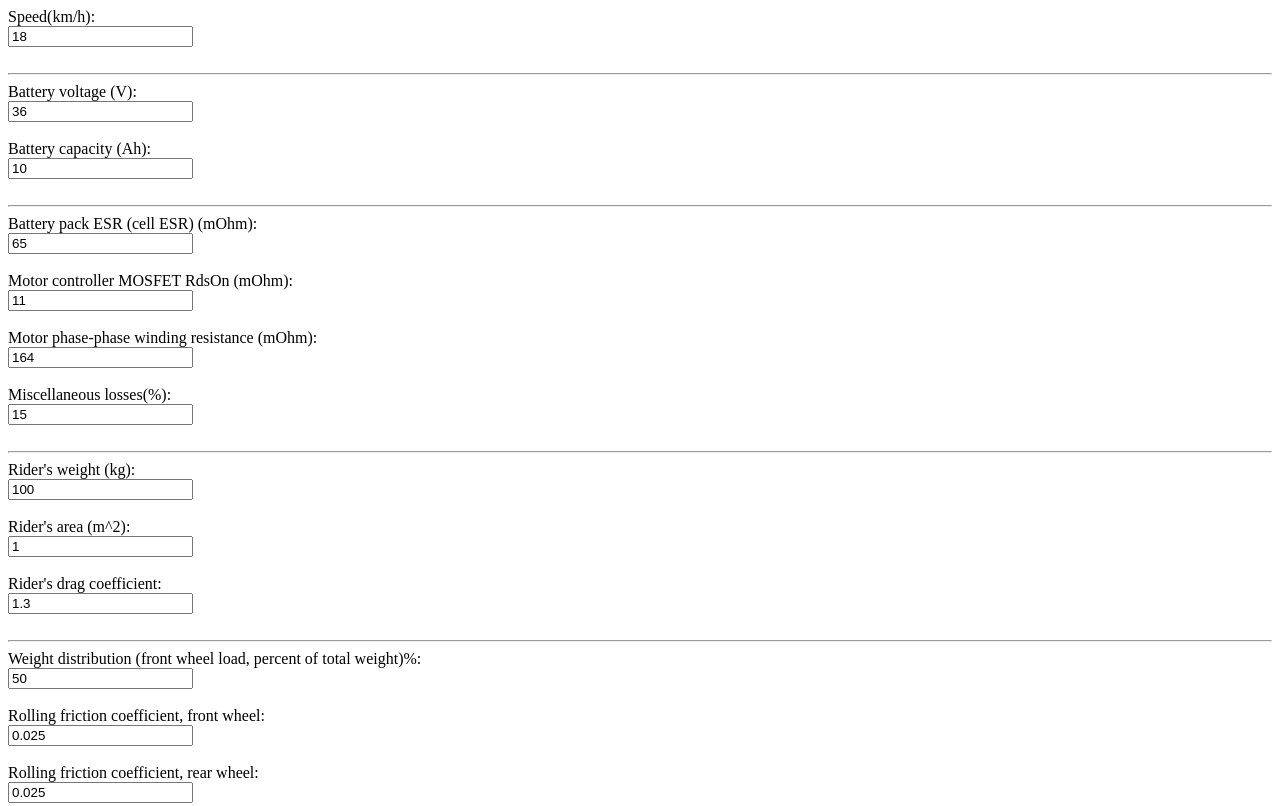
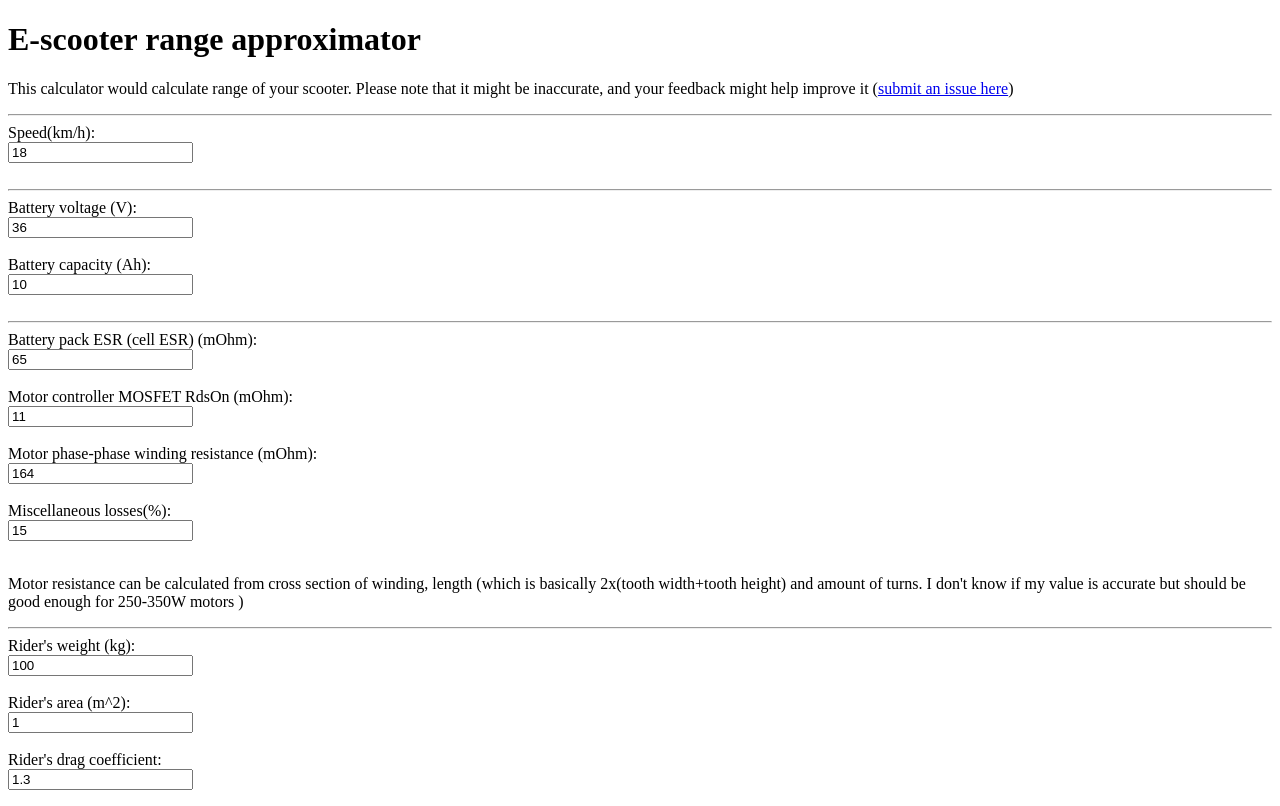
Before and after one commit to laplaceFans/laplaceFans.github.io, a plain HTML site: page scooter_range/index.html in a window 1280 px wide. Shown: the top 806 px of the page. Drawn offline with Linux system fonts and the light colour scheme.

Commit message:
Create index.html
So... Right now instead of relying on some random efficiency number, we rely on resistances of motor, transistors, battery etc.

```diff
--- a/scooter_range/index.html
+++ b/scooter_range/index.html
@@ -5,6 +5,9 @@
   <title>E-scooter range approximator</title>
 </head>
 <body>
+  <h1>E-scooter range approximator</h1>
+  <p>This calculator would calculate range of your scooter. Please note that it might be inaccurate, and your feedback might help improve it (<a href="https://github.com/laplaceFans/laplaceFans.github.io/issues">submit an issue here</a>)</p>
+  <hr>
   <label for="spd">Speed(km/h):</label><br><input type="text" id="spd" name="spd" value="18" ><br><br>
   <hr>
   <label for="vbat">Battery voltage (V):</label><br><input type="text" id="vbat" name="vbat" value="36" ><br><br>
@@ -14,6 +17,7 @@
   <label for="rdson">Motor controller MOSFET RdsOn (mOhm):</label><br><input type="text" id="rdson" name="rdson" value="11" ><br><br>
   <label for="rmot">Motor phase-phase winding resistance (mOhm):</label><br><input type="text" id="rmot" name="rmot" value="164"><br><br>
   <label for="ef">Miscellaneous losses(%):</label><br><input type="text" id="ef" name="ef" value="15" ><br><br>
+  <p>Motor resistance can be calculated from cross section of winding, length (which is basically 2x(tooth width+tooth height) and amount of turns. I don't know if my value is accurate but should be good enough for 250-350W motors )</p>
   <hr>
   <label for="m">Rider's weight (kg):</label><br><input type="text" id="m" name="m" value="100" ><br><br>
   <label for="a">Rider's area (m^2):</label><br><input type="text" id="a" name="a" value="1" ><br><br>
```
